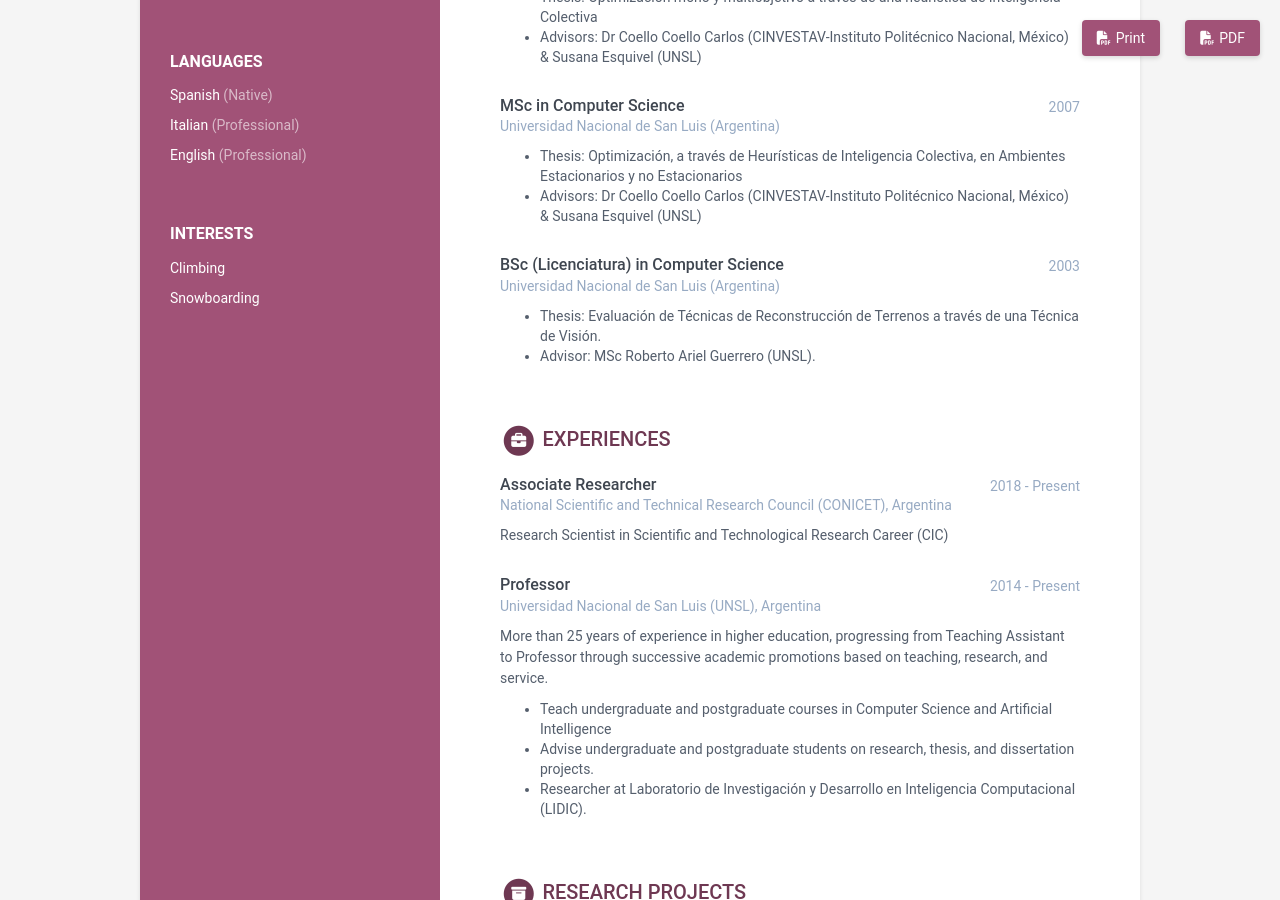
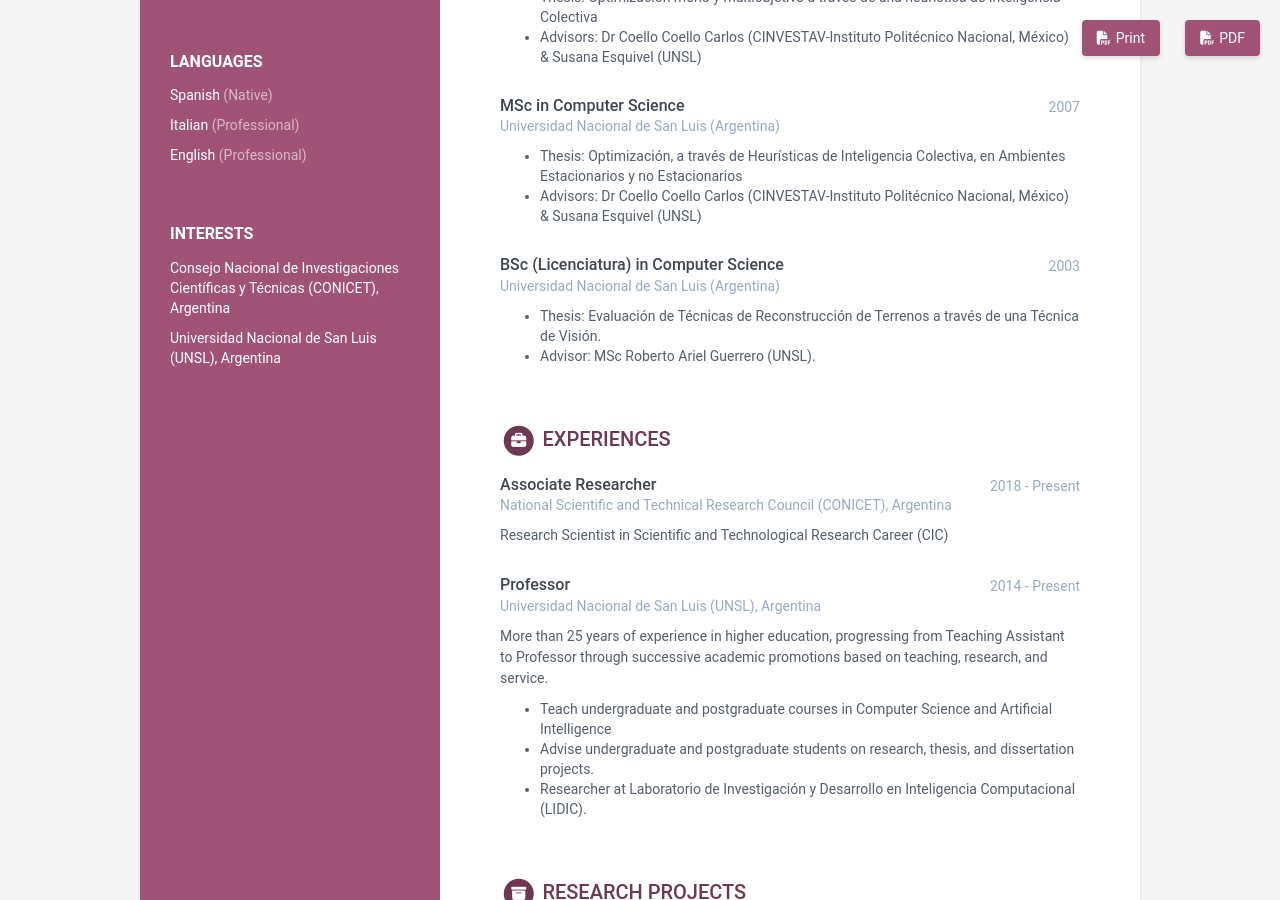
Before and after one commit to lcagnina/lcagnina.github.io, a Jekyll site: the page built from index.html, in a window 1280 px wide and 900 px high, scrolled down 481 px. Built offline with Jekyll 4.4.1, drawn with Linux system fonts in a browser that asks for light colours.

Commit message:
Update data.yml

```diff
--- a/_data/data.yml
+++ b/_data/data.yml
@@ -54,12 +54,13 @@ sidebar:
   interests:
     title: Interests
     info:
-    - item: Climbing
-      link:
+    - item: Consejo Nacional de Investigaciones Científicas y Técnicas (CONICET), Argentina
+      link: https://bicyt.conicet.gov.ar/fichas/p/leticia-cecilia-cagnina
 
 
-    - item: Snowboarding
-      link:
+    - item: Universidad Nacional de San Luis (UNSL), Argentina
+      link: https://lidic.unsl.edu.ar/
+
   #interests:
   #  title: Current Affiliations
   #  info:
```
